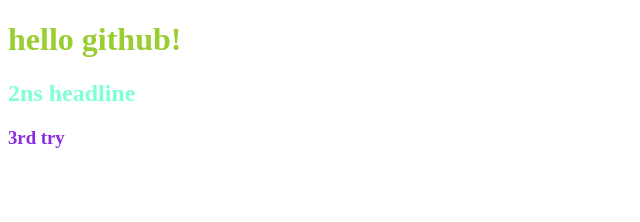
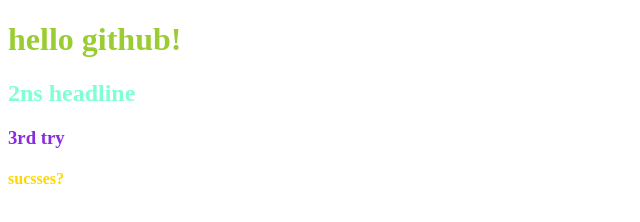
Before and after one commit to Bmoyal/mid-proj, a plain HTML site: page index.html in a window 1280 px wide. Shown: the full height of the page, 0-640 px from the left. Drawn offline with Linux system fonts and the light colour scheme.

Commit message:
try num5 sucsseded?

```diff
--- a/index.html
+++ b/index.html
@@ -8,6 +8,7 @@
     <h1>hello github!</h1>
     <h2>2ns headline</h2>
     <h3>3rd try</h3>
+    <h4>sucsses?</h4>
 </body>
 
 </html>
--- a/style.css
+++ b/style.css
@@ -10,3 +10,7 @@
 h3{
     color: blueviolet;
 }
+
+h4{
+    color: gold;
+}
```
